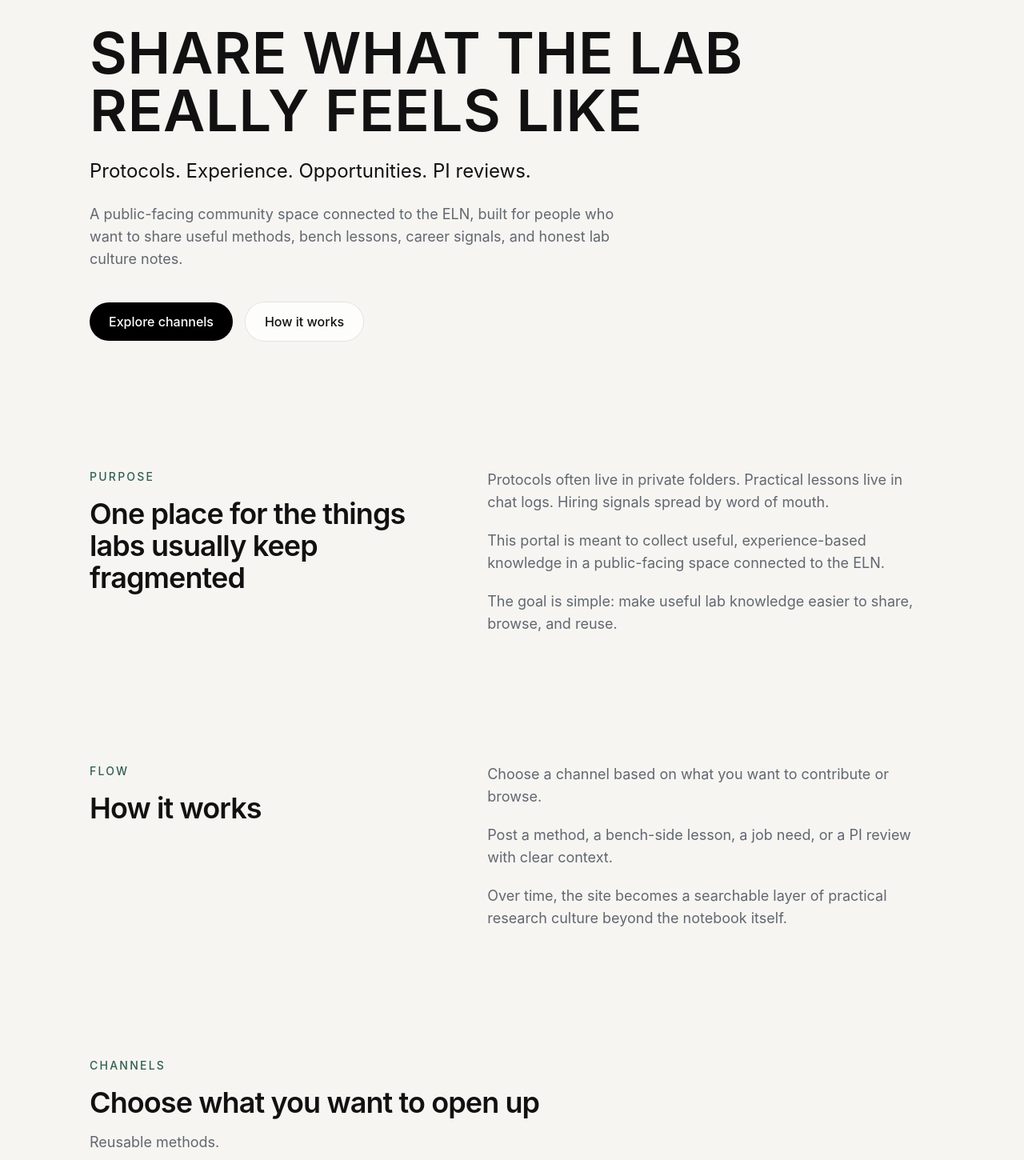
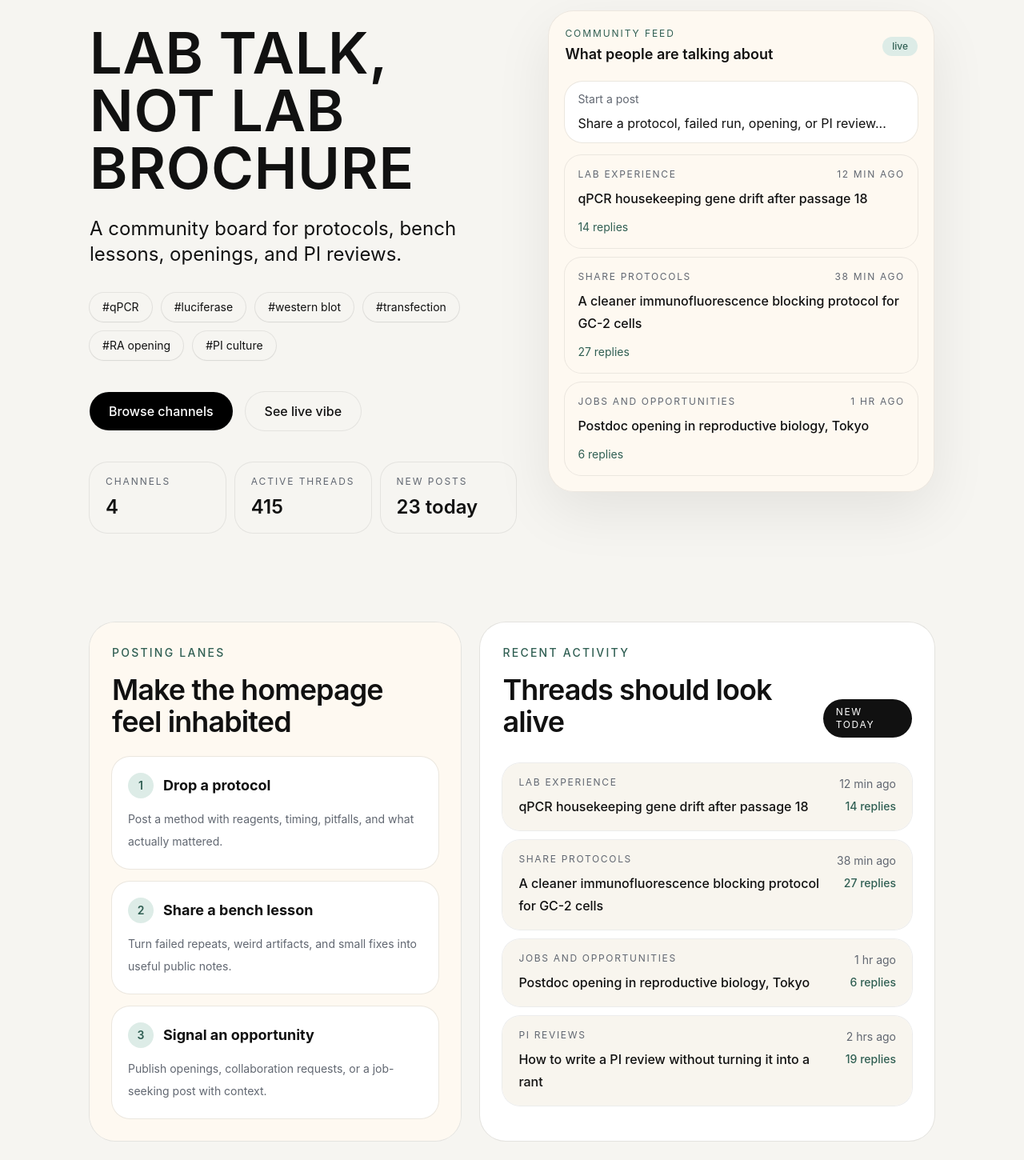
Before and after one commit to CleanYANG/Evo-history, a Next.js app: page / in a window 1280 px wide. Shown: the part 118-1568 px from the top of the page at 80% size. Built offline with nearby package versions, Linux system fonts and the light colour scheme.

Commit message:
Make homepage feel more like a forum

```diff
--- a/app/globals.css
+++ b/app/globals.css
@@ -8,6 +8,8 @@
   --muted: #616771;
   --line: rgba(17, 17, 17, 0.08);
   --surface: rgba(255, 255, 255, 0.72);
+  --surface-strong: rgba(255, 250, 241, 0.9);
+  --surface-soft: rgba(247, 244, 236, 0.88);
   --accent: #ddece7;
   --accent-strong: #305f53;
   --shadow: 0 20px 60px rgba(17, 17, 17, 0.05);
@@ -24,7 +26,8 @@ html {
 body {
   margin: 0;
   background:
-    radial-gradient(circle at top, rgba(221, 236, 231, 0.68), transparent 28%),
+    radial-gradient(circle at top left, rgba(221, 236, 231, 0.68), transparent 24%),
+    radial-gradient(circle at 85% 12%, rgba(246, 219, 179, 0.48), transparent 18%),
     var(--background);
   color: var(--foreground);
   font-family:
--- a/app/page.tsx
+++ b/app/page.tsx
@@ -1,31 +1,13 @@
-import { EssaySection } from "@/components/essay-section";
 import { ExploreSection } from "@/components/explore-section";
 import { Footer } from "@/components/footer";
+import { ForumPreviewSection } from "@/components/forum-preview-section";
 import { HeroSection } from "@/components/hero-section";
 
 export default function Home() {
   return (
     <main className="min-h-screen bg-[var(--background)] text-[var(--foreground)]">
       <HeroSection />
-      <EssaySection
-        eyebrow="Purpose"
-        title="One place for the things labs usually keep fragmented"
-        body={[
-          "Protocols often live in private folders. Practical lessons live in chat logs. Hiring signals spread by word of mouth.",
-          "This portal is meant to collect useful, experience-based knowledge in a public-facing space connected to the ELN.",
-          "The goal is simple: make useful lab knowledge easier to share, browse, and reuse.",
-        ]}
-      />
-      <EssaySection
-        id="how-it-works"
-        eyebrow="Flow"
-        title="How it works"
-        body={[
-          "Choose a channel based on what you want to contribute or browse.",
-          "Post a method, a bench-side lesson, a job need, or a PI review with clear context.",
-          "Over time, the site becomes a searchable layer of practical research culture beyond the notebook itself.",
-        ]}
-      />
+      <ForumPreviewSection />
       <ExploreSection />
       <Footer />
     </main>
--- a/components/explore-section.tsx
+++ b/components/explore-section.tsx
@@ -12,14 +12,11 @@ export function ExploreSection() {
           Channels
         </p>
         <h2 className="mt-4 text-3xl font-semibold tracking-tight sm:text-4xl">
-          Choose what you want to open up
+          Enter the right room
         </h2>
-        <div className="mt-4 space-y-1 text-base leading-8 text-[var(--muted)] sm:text-lg">
-          <p>Reusable methods.</p>
-          <p>Real-world experience.</p>
-          <p>Career signals.</p>
-          <p>Lab culture feedback.</p>
-        </div>
+        <p className="mt-4 max-w-xl text-base leading-8 text-[var(--muted)] sm:text-lg">
+          Each channel should feel like a room in a forum, not a static feature card.
+        </p>
       </div>
 
       <div className="mt-14 grid gap-5 md:grid-cols-2 xl:grid-cols-4">
@@ -39,8 +36,12 @@ export function ExploreSection() {
             <p className="mt-4 max-w-xs text-sm leading-7 text-[var(--muted)]">
               {card.description}
             </p>
-            <div className="mt-10 inline-flex items-center gap-2 text-sm font-medium text-[var(--accent-strong)]">
-              Open
+            <div className="mt-6 rounded-[1.1rem] bg-[var(--accent)]/55 px-4 py-3 text-sm text-[var(--foreground)]">
+              <div className="font-medium text-[var(--accent-strong)]">{card.threadCount}</div>
+              <div className="mt-1 leading-6 text-[var(--muted)]">{card.pulse}</div>
+            </div>
+            <div className="mt-8 inline-flex items-center gap-2 text-sm font-medium text-[var(--accent-strong)]">
+              Open channel
               <span className="transition group-hover:translate-x-1">→</span>
             </div>
           </Link>
--- /dev/null
+++ b/components/forum-preview-section.tsx
@@ -0,0 +1,78 @@
+import { postingLanes, recentThreads } from "@/lib/content";
+
+export function ForumPreviewSection() {
+  return (
+    <section
+      id="forum-preview"
+      className="mx-auto w-full max-w-6xl px-6 py-8 sm:px-8 lg:px-12"
+    >
+      <div className="grid gap-6 lg:grid-cols-[minmax(0,0.9fr)_minmax(0,1.1fr)]">
+        <div className="rounded-[2rem] bg-[var(--surface-strong)] p-7 shadow-[var(--shadow)] ring-1 ring-[var(--line)]">
+          <p className="text-sm font-medium uppercase tracking-[0.16em] text-[var(--accent-strong)]">
+            Posting lanes
+          </p>
+          <h2 className="mt-4 text-3xl font-semibold tracking-tight sm:text-4xl">
+            Make the homepage feel inhabited
+          </h2>
+          <div className="mt-6 space-y-4">
+            {postingLanes.map((lane, index) => (
+              <div
+                key={lane.title}
+                className="rounded-[1.4rem] bg-white px-5 py-5 ring-1 ring-[var(--line)]"
+              >
+                <div className="flex items-center gap-3">
+                  <span className="inline-flex h-8 w-8 items-center justify-center rounded-full bg-[var(--accent)] text-sm font-semibold text-[var(--accent-strong)]">
+                    {index + 1}
+                  </span>
+                  <strong className="text-lg">{lane.title}</strong>
+                </div>
+                <p className="mt-3 text-sm leading-7 text-[var(--muted)]">
+                  {lane.copy}
+                </p>
+              </div>
+            ))}
+          </div>
+        </div>
+
+        <div className="rounded-[2rem] bg-white p-7 shadow-[var(--shadow)] ring-1 ring-[var(--line)]">
+          <div className="flex items-end justify-between gap-4">
+            <div>
+              <p className="text-sm font-medium uppercase tracking-[0.16em] text-[var(--accent-strong)]">
+                Recent activity
+              </p>
+              <h2 className="mt-4 text-3xl font-semibold tracking-tight sm:text-4xl">
+                Threads should look alive
+              </h2>
+            </div>
+            <div className="rounded-full bg-[var(--foreground)] px-4 py-2 text-xs uppercase tracking-[0.14em] text-white">
+              new today
+            </div>
+          </div>
+          <div className="mt-8 space-y-3">
+            {recentThreads.map((thread) => (
+              <div
+                key={thread.title}
+                className="grid gap-3 rounded-[1.4rem] bg-[var(--surface-soft)] px-5 py-4 ring-1 ring-[var(--line)] sm:grid-cols-[minmax(0,1fr)_auto]"
+              >
+                <div>
+                  <div className="text-xs uppercase tracking-[0.14em] text-[var(--muted)]">
+                    {thread.channel}
+                  </div>
+                  <div className="mt-2 text-base font-medium leading-7 text-[var(--foreground)]">
+                    {thread.title}
+                  </div>
+                </div>
+                <div className="flex items-end justify-between gap-4 text-sm text-[var(--muted)] sm:block sm:text-right">
+                  <div>{thread.freshness}</div>
+                  <div className="mt-2 font-medium text-[var(--accent-strong)]">
+                    {thread.replies} replies
+                  </div>
+                </div>
+              </div>
+            ))}
+          </div>
+        </div>
+      </div>
+    </section>
+  );
+}
--- a/components/hero-section.tsx
+++ b/components/hero-section.tsx
@@ -1,36 +1,98 @@
 import Link from "next/link";
+import { hotTags, quickStats, recentThreads } from "@/lib/content";
 
 export function HeroSection() {
   return (
-    <section className="mx-auto flex min-h-[74vh] w-full max-w-6xl items-center px-6 py-20 sm:px-8 lg:px-12">
+    <section className="mx-auto grid min-h-[78vh] w-full max-w-6xl gap-10 px-6 py-16 sm:px-8 lg:grid-cols-[minmax(0,1.05fr)_minmax(320px,0.95fr)] lg:px-12 lg:py-20">
       <div className="max-w-4xl">
-        <div className="inline-flex items-center rounded-full bg-white/70 px-4 py-2 text-sm text-[var(--muted)] shadow-sm ring-1 ring-[var(--line)] backdrop-blur">
+        <div className="inline-flex items-center rounded-full bg-white/74 px-4 py-2 text-sm text-[var(--muted)] shadow-sm ring-1 ring-[var(--line)] backdrop-blur">
           COOLAB Community
         </div>
-        <h1 className="mt-8 max-w-5xl text-5xl font-semibold uppercase tracking-[0.01em] sm:text-6xl lg:text-7xl">
-          Share what the lab really feels like
+        <h1 className="mt-8 max-w-5xl text-5xl font-semibold uppercase leading-[0.96] tracking-[0.01em] sm:text-6xl lg:text-7xl">
+          Lab talk, not lab brochure
         </h1>
         <p className="mt-6 max-w-3xl text-xl leading-8 text-[var(--foreground)]/92 sm:text-2xl">
-          Protocols. Experience. Opportunities. PI reviews.
+          A community board for protocols, bench lessons, openings, and PI reviews.
         </p>
-        <p className="mt-6 max-w-2xl text-base leading-8 text-[var(--muted)] sm:text-lg">
-          A public-facing community space connected to the ELN, built for people
-          who want to share useful methods, bench lessons, career signals, and
-          honest lab culture notes.
-        </p>
+        <div className="mt-8 flex flex-wrap gap-3">
+          {hotTags.map((tag) => (
+            <span
+              key={tag}
+              className="rounded-full bg-white/78 px-4 py-2 text-sm text-[var(--foreground)] shadow-sm ring-1 ring-[var(--line)]"
+            >
+              #{tag}
+            </span>
+          ))}
+        </div>
         <div className="mt-10 flex flex-wrap gap-4">
           <Link
             href="#explore"
             className="inline-flex items-center justify-center rounded-full bg-black px-6 py-3 text-base font-medium text-white transition hover:-translate-y-0.5 hover:bg-[var(--accent-strong)]"
           >
-            Explore channels
+            Browse channels
           </Link>
           <Link
-            href="#how-it-works"
-            className="inline-flex items-center justify-center rounded-full bg-white/80 px-6 py-3 text-base font-medium text-[var(--foreground)] ring-1 ring-[var(--line)] transition hover:-translate-y-0.5 hover:bg-white"
+            href="#forum-preview"
+            className="inline-flex items-center justify-center rounded-full bg-white/86 px-6 py-3 text-base font-medium text-[var(--foreground)] ring-1 ring-[var(--line)] transition hover:-translate-y-0.5 hover:bg-white"
           >
-            How it works
+            See live vibe
           </Link>
+        </div>
+        <div className="mt-10 grid gap-3 sm:grid-cols-3">
+          {quickStats.map((stat) => (
+            <div
+              key={stat.label}
+              className="rounded-[1.4rem] bg-white/72 px-5 py-4 shadow-[var(--shadow)] ring-1 ring-[var(--line)]"
+            >
+              <div className="text-xs uppercase tracking-[0.16em] text-[var(--muted)]">
+                {stat.label}
+              </div>
+              <div className="mt-2 text-2xl font-semibold text-[var(--foreground)]">
+                {stat.value}
+              </div>
+            </div>
+          ))}
+        </div>
+      </div>
+
+      <div className="flex items-center">
+        <div className="w-full rounded-[2rem] border border-[var(--line)] bg-[var(--surface-strong)] p-5 shadow-[0_24px_70px_rgba(17,17,17,0.08)]">
+          <div className="flex items-center justify-between">
+            <div>
+              <div className="text-xs uppercase tracking-[0.16em] text-[var(--accent-strong)]">
+                Community Feed
+              </div>
+              <div className="mt-1 text-lg font-semibold">What people are talking about</div>
+            </div>
+            <div className="rounded-full bg-[var(--accent)] px-3 py-1 text-xs font-medium text-[var(--accent-strong)]">
+              live
+            </div>
+          </div>
+          <div className="mt-5 rounded-[1.4rem] bg-white px-4 py-3 ring-1 ring-[var(--line)]">
+            <div className="text-sm text-[var(--muted)]">Start a post</div>
+            <div className="mt-2 text-base text-[var(--foreground)]/70">
+              Share a protocol, failed run, opening, or PI review...
+            </div>
+          </div>
+          <div className="mt-4 space-y-3">
+            {recentThreads.slice(0, 3).map((thread) => (
+              <div
+                key={thread.title}
+                className="rounded-[1.3rem] bg-white/88 px-4 py-4 ring-1 ring-[var(--line)]"
+              >
+                <div className="flex items-center justify-between gap-4 text-xs uppercase tracking-[0.14em] text-[var(--muted)]">
+                  <span>{thread.channel}</span>
+                  <span>{thread.freshness}</span>
+                </div>
+                <div className="mt-2 text-base font-medium leading-7 text-[var(--foreground)]">
+                  {thread.title}
+                </div>
+                <div className="mt-3 text-sm text-[var(--accent-strong)]">
+                  {thread.replies} replies
+                </div>
+              </div>
+            ))}
+          </div>
         </div>
       </div>
     </section>
--- a/lib/content.ts
+++ b/lib/content.ts
@@ -6,6 +6,8 @@ export const scenarioCards = [
     description:
       "Upload reusable methods, optimized workflows, and practical protocol notes.",
     href: "#share-protocols",
+    threadCount: "184 threads",
+    pulse: "Most active: qPCR, cloning, IF staining",
   },
   {
     index: "02",
@@ -14,6 +16,8 @@ export const scenarioCards = [
     description:
       "Post lessons from the bench, failed attempts, fixes, and real lab stories.",
     href: "#lab-experience",
+    threadCount: "126 threads",
+    pulse: "Most active: troubleshooting, sample prep",
   },
   {
     index: "03",
@@ -22,6 +26,8 @@ export const scenarioCards = [
     description:
       "Share recruiting needs, collaboration calls, and job-seeking posts.",
     href: "#jobs-and-opportunities",
+    threadCount: "42 threads",
+    pulse: "Most active: RA roles, PhD openings",
   },
   {
     index: "04",
@@ -30,5 +36,64 @@ export const scenarioCards = [
     description:
       "Collect mentor impressions, lab culture notes, and experience-based reviews.",
     href: "#pi-reviews",
+    threadCount: "63 threads",
+    pulse: "Most active: mentoring style, turnover",
   },
 ] as const;
+
+export const hotTags = [
+  "qPCR",
+  "luciferase",
+  "western blot",
+  "transfection",
+  "RA opening",
+  "PI culture",
+] as const;
+
+export const recentThreads = [
+  {
+    title: "qPCR housekeeping gene drift after passage 18",
+    channel: "Lab Experience",
+    replies: 14,
+    freshness: "12 min ago",
+  },
+  {
+    title: "A cleaner immunofluorescence blocking protocol for GC-2 cells",
+    channel: "Share Protocols",
+    replies: 27,
+    freshness: "38 min ago",
+  },
+  {
+    title: "Postdoc opening in reproductive biology, Tokyo",
+    channel: "Jobs and Opportunities",
+    replies: 6,
+    freshness: "1 hr ago",
+  },
+  {
+    title: "How to write a PI review without turning it into a rant",
+    channel: "PI Reviews",
+    replies: 19,
+    freshness: "2 hrs ago",
+  },
+] as const;
+
+export const quickStats = [
+  { label: "Channels", value: "4" },
+  { label: "Active Threads", value: "415" },
+  { label: "New Posts", value: "23 today" },
+];
+
+export const postingLanes = [
+  {
+    title: "Drop a protocol",
+    copy: "Post a method with reagents, timing, pitfalls, and what actually mattered.",
+  },
+  {
+    title: "Share a bench lesson",
+    copy: "Turn failed repeats, weird artifacts, and small fixes into useful public notes.",
+  },
+  {
+    title: "Signal an opportunity",
+    copy: "Publish openings, collaboration requests, or a job-seeking post with context.",
+  },
+] as const;
```
